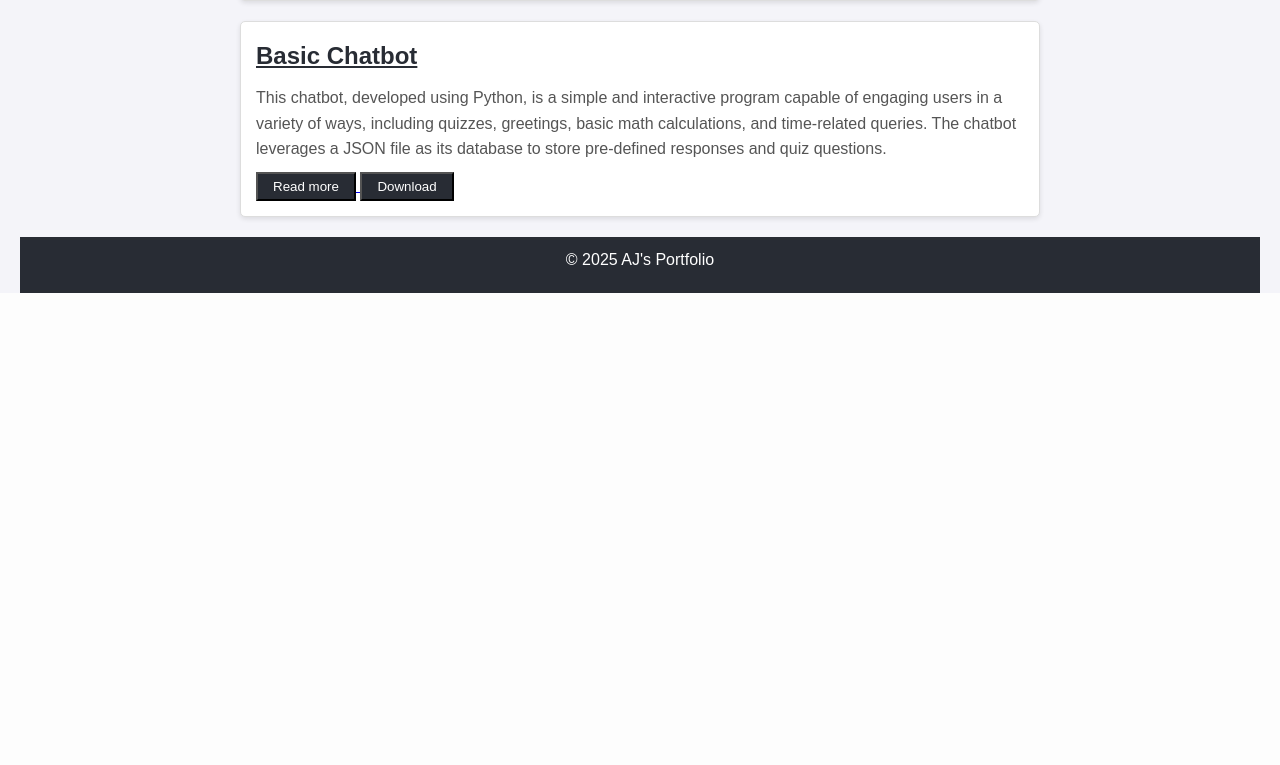
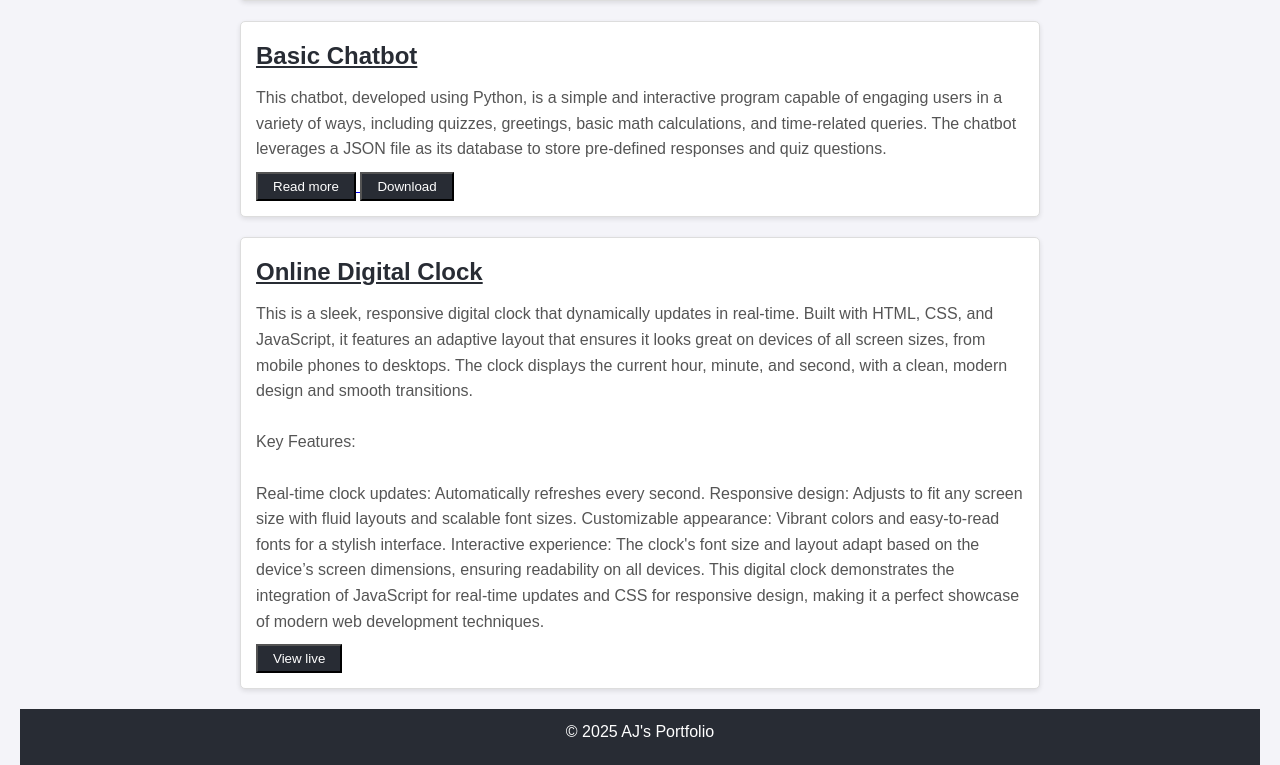
Before and after one commit to thaiga123/portfolio, a Flask app: page / in a window 1280 px wide. Shown: the part 625-1390 px from the top of the page. Before the commit the page ends 918 px from the top, so only its background shows below. Run offline with Flask 3, Linux system fonts and the light colour scheme.

Commit message:
Added a new Project

```diff
--- a/templates/index.html
+++ b/templates/index.html
@@ -114,6 +114,22 @@ p{
                 <button>Download</button>
             </a>
         </article>
+
+        <article class="project">
+            <h2>Online Digital Clock</h2>
+            <p>This is a sleek, responsive digital clock that dynamically updates in real-time. Built with HTML, CSS, and JavaScript, it features an adaptive layout that ensures it looks great on devices of all screen sizes, from mobile phones to desktops. The clock displays the current hour, minute, and second, with a clean, modern design and smooth transitions.
+
+                <br><br>Key Features:<br><br>
+
+                Real-time clock updates: Automatically refreshes every second.
+                Responsive design: Adjusts to fit any screen size with fluid layouts and scalable font sizes.
+                Customizable appearance: Vibrant colors and easy-to-read fonts for a stylish interface.
+                Interactive experience: The clock's font size and layout adapt based on the device’s screen dimensions, ensuring readability on all devices.
+                This digital clock demonstrates the integration of JavaScript for real-time updates and CSS for responsive design, making it a perfect showcase of modern web development techniques.</p>
+            <a href="https://digital-clock-uskl.onrender.com/">
+                <button>View live</button>
+            </a>
+        </article>
     </section>
 
     <footer class="footer">
```
